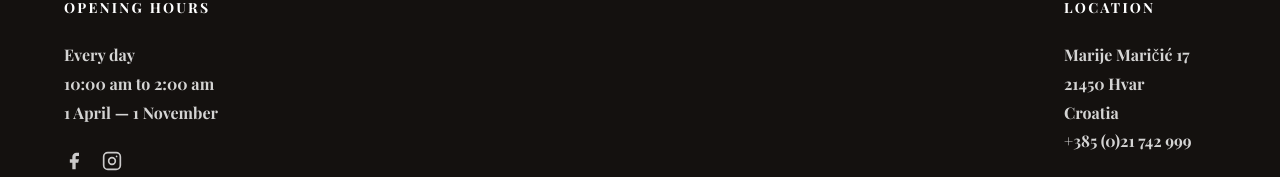
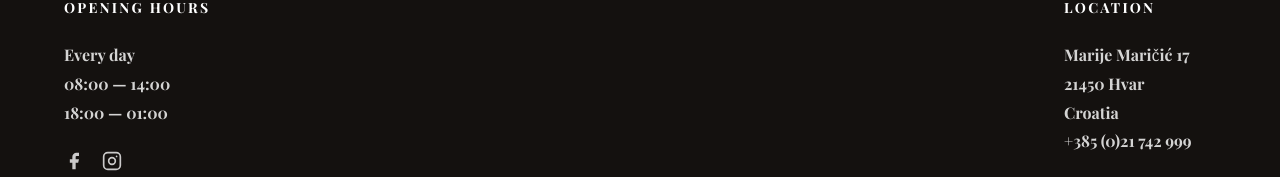
Before and after one commit to ViceElez/hvar-restoran, a Next.js app in the folder hvar/: page / in a window 1280 px wide. Shown: the part 3462-3639 px from the top of the page. Built offline with nearby package versions, Linux system fonts and the light colour scheme; a web font is replaced by a local one.

Commit message:
chnage work time

```diff
--- a/hvar/app/components/FooterSection.tsx
+++ b/hvar/app/components/FooterSection.tsx
@@ -7,8 +7,8 @@ export default function FooterSection() {
                 <div className={styles.col}>
                     <h4 className={styles.heading}>OPENING HOURS</h4>
                     <p className={styles.text}>Every day</p>
-                    <p className={styles.text}>10:00 am to 2:00 am</p>
-                    <p className={styles.text}>1 April — 1 November</p>
+                    <p className={styles.text}>08:00 — 14:00</p>
+                    <p className={styles.text}>18:00 — 01:00</p>
                     <div className={styles.socials}>
                         <a
                             href="https://www.facebook.com/mirko.mucic.7?locale=hr_HR"
```
